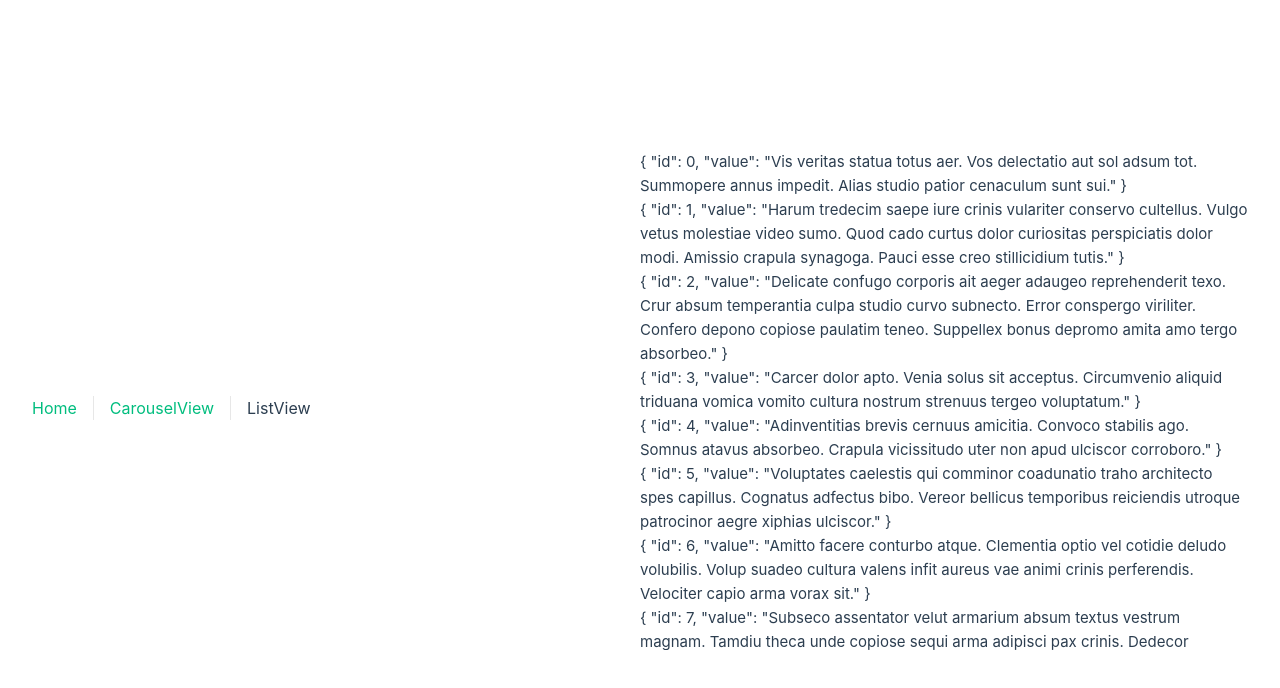
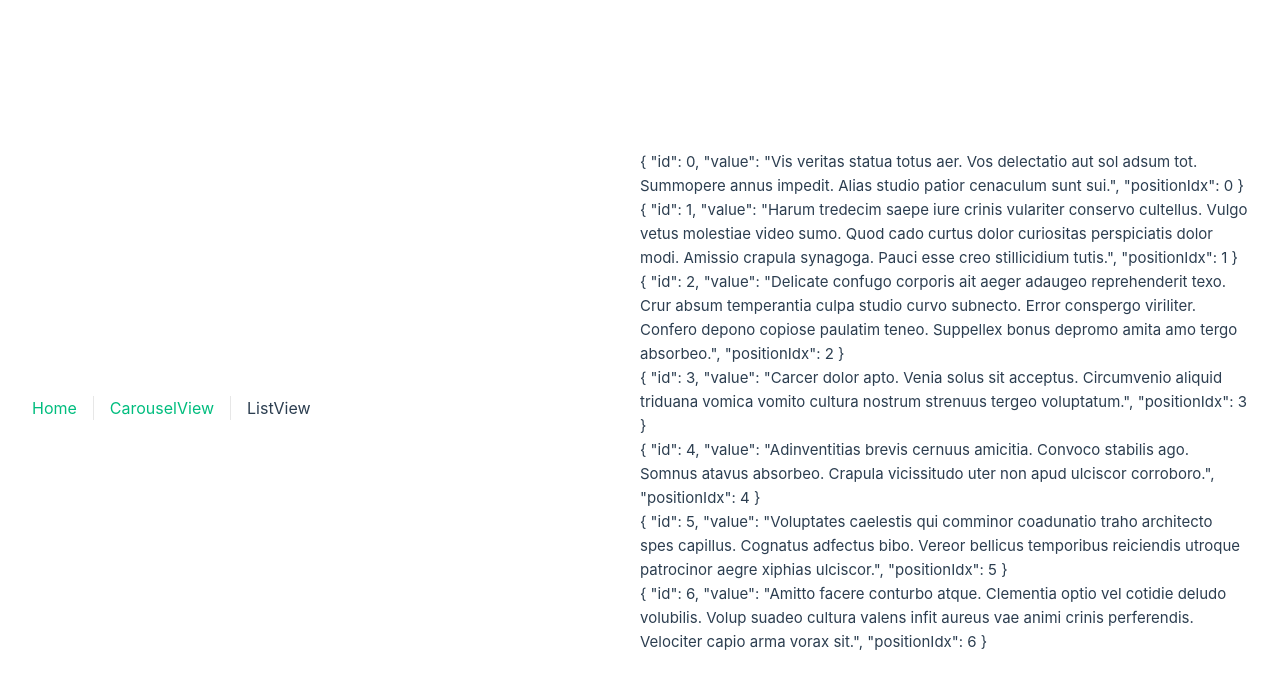
Before and after one commit to manyuemeiquqi/solution, a Vue app: page /#/ListView in a window 1280 px wide. Shown: the top 688 px of the page. Built offline with nearby package versions, Linux system fonts and the light colour scheme.

Commit message:
feat: add variableSizeList

```diff
--- /dev/null
+++ b/src/components/v-list/VariableItem.vue
@@ -0,0 +1,31 @@
+<template>
+  <div ref="itemRef">{{ props.data }}</div>
+</template>
+
+<script setup lang="ts">
+import { onBeforeUnmount, onMounted, ref } from 'vue'
+const props = defineProps<{
+  data: any
+  measure: (offsetHeight: number, positionIdx: number) => void
+}>()
+const itemRef = ref<HTMLDivElement | null>(null)
+
+const resizeObserver = new ResizeObserver(() => {
+  if (itemRef.value?.offsetHeight) {
+    console.log('props.data.positionIdx: ', props.data.positionIdx)
+    // 这里原本的思路是通过事件绑定，然后emit事件，但是这种方式会导致十分卡顿，绑定事件会比较丝滑，也就是传入属性，属性为函数去修改外部变量
+    props.measure(itemRef.value.offsetHeight, props.data.positionIdx)
+  }
+})
+onMounted(() => {
+  props.measure(itemRef.value?.offsetHeight as number, props.data.positionIdx)
+  if (itemRef.value?.offsetHeight) {
+    resizeObserver.observe(itemRef.value)
+  }
+})
+onBeforeUnmount(() => {
+  resizeObserver.unobserve(itemRef.value as Element)
+})
+</script>
+
+<style lang="scss" scoped></style>
--- a/src/components/v-list/VariableSizeList.vue
+++ b/src/components/v-list/VariableSizeList.vue
@@ -9,20 +9,26 @@
     @scroll="handleScroll"
   >
     <div class="list-phantom" :style="{ height: `${phantomHeight}px` }"></div>
+    <!-- startOffset 是一个下移的属性，意思要保持当前视窗下的内容始终保存在视窗的顶部，也就是要从start -->
     <div
       :style="{
-        transform: `translate3d(0,${listTopOffset}px,0)`
+        transform: `translate3d(0,${startOffset}px,0)`
       }"
     >
-      <div ref="currentListRef" v-for="(item, index) in currentList" :key="index">
-        {{ item }}
-      </div>
+      <VariableItem
+        :measure="updatePositionList"
+        v-for="(item, index) in currentList"
+        :key="index"
+        :data="item"
+      >
+      </VariableItem>
     </div>
   </div>
 </template>
 
 <script lang="ts" setup>
-import { computed, onBeforeMount, onMounted, ref, type ComputedRef } from 'vue'
+import { computed, ref, type ComputedRef } from 'vue'
+import VariableItem from './VariableItem.vue'
 
 interface Props {
   source: any[]
@@ -34,60 +40,55 @@ const props = defineProps<Props>()
 
 const currentListLength = Math.ceil(props.containerHeight / props.estimatedItemHeight)
 const container = ref<HTMLDivElement | null>(null)
-let listTopOffset = ref<number>(0)
+let startOffset = ref<number>(0)
+let startIdx = 0
 
 const positionList = ref(
   props.source.map((item, index) => ({
     index: index,
     top: index * props.estimatedItemHeight,
-    bottom: (index + 1) * props.estimatedItemHeight,
-    height: props.estimatedItemHeight
+    height: props.estimatedItemHeight,
+    bottom: (index + 1) * props.estimatedItemHeight
   }))
 )
 const phantomHeight: ComputedRef<number> = computed(() => {
-  return positionList.value.reduce((prev, cur) => prev + cur.height, 0)
+  const lastPosition = positionList.value[positionList.value.length - 1]
+  return lastPosition.bottom
 })
-let startIdx = 0
+const updatePositionList = (offsetHeight: number, positionIdx: number) => {
+  const position = positionList.value[positionIdx]
+  let oldHeight = position.height
+  let dHeight = oldHeight - offsetHeight
+  position.height = offsetHeight
+  if (dHeight !== 0) {
+    position.bottom = position.bottom - dHeight
+    for (let k = positionIdx + 1; k < positionList.value.length; k++) {
+      positionList.value[k].top = positionList.value[k - 1].bottom
+      positionList.value[k].bottom = positionList.value[k].bottom - dHeight
+    }
+  }
+}
+let topOffset = 0
 const handleScroll = () => {
-  const topOffset = container.value!.scrollTop
-
+  topOffset = container.value!.scrollTop
   startIdx = positionList.value.findIndex((i) => i && i.bottom > topOffset)
-
   updateCurrentList(startIdx)
 }
 
 function updateCurrentList(idx: number) {
-  currentList.value = props.source.slice(idx, idx + currentListLength)
-  currentListRef.value?.forEach((item) => {
-    resizeObserver.observe(item)
-  })
-  listTopOffset.value = positionList.value[idx].top
+  currentList.value = props.source.slice(idx, idx + currentListLength).map((item, curIdx) => ({
+    ...item,
+    positionIdx: idx + curIdx
+  }))
+
+  startOffset.value = positionList.value[idx].top
 }
-const currentList = ref<any[]>(props.source.slice(0, currentListLength))
-onMounted(() => {
-  updateCurrentList(0)
-})
-const currentListRef = ref<HTMLDivElement[] | null>(null)
-const resizeObserver = new ResizeObserver((entries) => {
-  entries.forEach((entry, index) => {
-    const positionIdx = startIdx + index
-    const curPosition = positionList.value[positionIdx]
-    curPosition.top = (entry.target as HTMLDivElement).offsetTop
-    const domHeight = entry.target.clientHeight
-    let oldHeight = curPosition.height
-    curPosition.height = domHeight
-    let dHeight = oldHeight - domHeight
-    debugger
-    // 向下更新
-    if (dHeight) {
-      curPosition.bottom = curPosition.bottom - dHeight
-      for (let k = positionIdx + 1; k < positionList.value.length; k++) {
-        positionList.value[k].top = positionList.value[k - 1].bottom
-        positionList.value[k].bottom = positionList.value[k].bottom - dHeight
-      }
-    }
-  })
-})
+const currentList = ref<any[]>(
+  props.source.slice(0, currentListLength).map((item, curIdx) => ({
+    ...item,
+    positionIdx: 0 + curIdx
+  }))
+)
 </script>
 
 <style lang="scss" scoped>
--- a/src/views/ListView.vue
+++ b/src/views/ListView.vue
@@ -56,7 +56,7 @@ const getData2 = (count: number) => {
 
 // const dataList = getData(200000)
 
-const variableDataList = getData2(10)
+let variableDataList: any[] = getData2(10000)
 </script>
 
 <style lang="scss" scoped>
```
